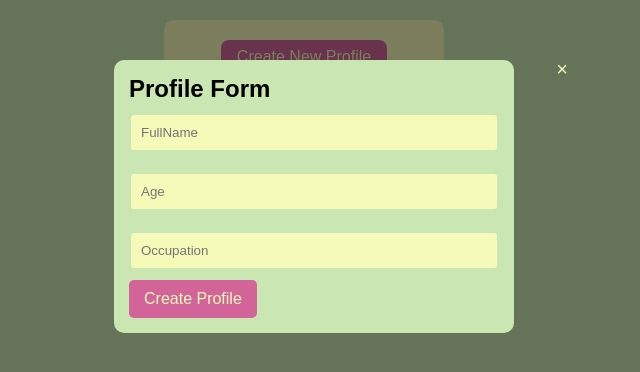
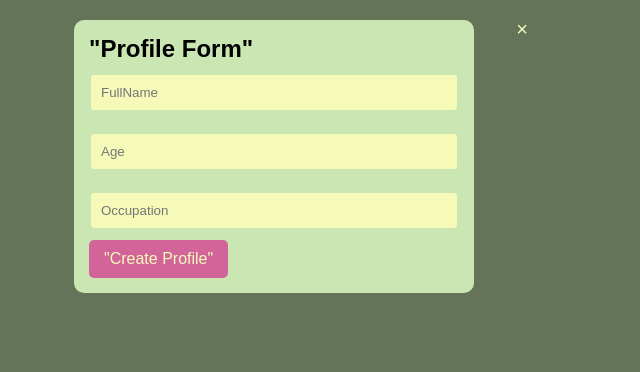
Before and after one commit to fresher2coder/mru-java-fsd, a React (Vite) app in the folder front_end/react/react_basics/: page / in a window 1280 px wide. Both pictures are taken after a click on the button "Create New Profile". Shown: the top 372 px of the page, without its empty margins (336-976 px from the left). Built offline with nearby package versions, Linux system fonts and the light colour scheme.

Commit message:
react basics: form handling curd without updated

```diff
--- a/front_end/react/react_basics/src/App.css
+++ b/front_end/react/react_basics/src/App.css
@@ -332,8 +332,31 @@ table td {
 }
 
 /* modal-sytle  */
-/* .modal {
-  content: {
-    background-color: "transparent";
-  },
-} */
+/* Modal overlay */
+.ReactModal__Overlay {
+  background-color: rgba(0, 0, 0, 0.5) !important;
+}
+
+/* Modal content */
+.ReactModal__Content {
+  background: transparent !important;
+  border: none !important;
+  width: 90% !important;
+  max-width: 500px !important;
+  margin: auto !important;
+  padding: 20px !important;
+  transition: all 0.3s ease !important;
+  position: relative !important;
+  overflow-x: hidden !important;
+}
+
+/* Close button */
+.modal-close-button {
+  position: absolute;
+  top: 10px;
+  right: 10px;
+  background: transparent;
+  border: none;
+  font-size: 20px;
+  cursor: pointer;
+}
--- a/front_end/react/react_basics/src/components/formHandling/ListCard.jsx
+++ b/front_end/react/react_basics/src/components/formHandling/ListCard.jsx
@@ -2,8 +2,8 @@
 import React from "react";
 
 function ListCard(props) {
-  const { fullname, age, occupation } = props.data;
-  const { onDelete, onEdit } = props;
+  const { fullname, age, occupation, id } = props.data;
+  const { onDelete } = props;
   return (
     <>
       <section className="card">
@@ -12,12 +12,15 @@ function ListCard(props) {
         <p>Age: {age}</p>
         <p>Occupation: {occupation}</p>
         <section className="btns">
-          <button className="btn" onClick={onDelete}>
+          <button
+            className="btn"
+            onClick={() => {
+              onDelete(id);
+            }}
+          >
             Delete
           </button>
-          <button className="btn" onClick={onEdit}>
-            Edit
-          </button>
+          <button className="btn">Edit</button>
         </section>
       </section>
     </>
--- a/front_end/react/react_basics/src/components/formHandling/Profile.jsx
+++ b/front_end/react/react_basics/src/components/formHandling/Profile.jsx
@@ -12,17 +12,6 @@ function Profile() {
   const [isModalOpen, setModalOpen] = useState(false);
 
   const addProfile = (newProfile) => {
-    // Check if a profile with the same fullname already exists
-    const isDuplicate = profiles.some(
-      (profile) =>
-        profile.fullname.toLowerCase() === newProfile.fullname.toLowerCase()
-    );
-
-    if (isDuplicate) {
-      alert("A profile with this fullname already exists!");
-      return; // Exit without adding the profile
-    }
-
     // If not a duplicate, add the new profile
     newProfile.id = generateId();
     setProfiles((profiles) => [...profiles, newProfile]);
@@ -33,20 +22,7 @@ function Profile() {
     setProfiles((profiles) => profiles.filter((profile) => profile.id !== id));
   };
 
-  const updateProfile = (updatedProfile) => {
-    setProfiles((profiles) =>
-      profiles.map((profile) =>
-        profile.id === updatedProfile.id ? updatedProfile : profile
-      )
-    );
-    setEditingProfile(null);
-    setModalOpen(false);
-  };
-
-  const openEditModal = (profile) => {
-    setEditingProfile(profile);
-    setModalOpen(true);
-  };
+  const updateProfile = () => {};
 
   return (
     <>
@@ -57,51 +33,24 @@ function Profile() {
       <ReactModal
         isOpen={isModalOpen}
         onRequestClose={() => setModalOpen(false)}
-        style={{
-          overlay: {
-            backgroundColor: "rgba(0, 0, 0, 0.5)",
-          },
-          content: {
-            background: "transparent",
-            border: "none",
-            width: "90%", // Responsive width
-            maxWidth: "500px", // Max width for large screens
-            margin: "auto",
-            padding: "20px",
-            transition: "all 0.3s ease", // Smooth transition
-            position: "relative",
-            overflowX: "hidden", // Prevent horizontal overflow
-          },
-        }}
+        className="ReactModal__Content ReactModal__Overlay"
       >
         <button
-          style={{
-            position: "absolute",
-            top: "10px",
-            right: "10px",
-            background: "transparent",
-            border: "none",
-            fontSize: "20px",
-            cursor: "pointer",
-          }}
+          className="modal-close-button"
           onClick={() => setModalOpen(false)}
         >
           &times; {/* Close button (X) */}
         </button>
-        <ProfileForm
-          addProfile={editingProfile ? updateProfile : addProfile}
-          initialData={editingProfile || {}}
-          isEditing={Boolean(editingProfile)}
-        />
+        <ProfileForm addProfile={addProfile} />
       </ReactModal>
 
       <section className="profile-card">
         {profiles.map((profile) => (
           <ListCard
             key={profile.id}
+            id={profile.id}
             data={profile}
-            onDelete={() => deleteProfile(profile.id)}
-            onEdit={() => openEditModal(profile)}
+            onDelete={deleteProfile}
           />
         ))}
       </section>
--- a/front_end/react/react_basics/src/components/formHandling/ProfileForm.jsx
+++ b/front_end/react/react_basics/src/components/formHandling/ProfileForm.jsx
@@ -1,23 +1,12 @@
 import React, { useState, useEffect } from "react";
 
 function ProfileForm(props) {
-  const { addProfile, initialData = {}, isEditing = false } = props;
+  const { addProfile } = props;
   const [formData, setFormData] = useState({
     fullname: "",
     age: "",
     occupation: "",
   });
-  const [errors, setErrors] = useState({
-    fullname: "",
-    age: "",
-    occupation: "",
-  });
-
-  useEffect(() => {
-    if (isEditing) {
-      setFormData(initialData);
-    }
-  }, [initialData, isEditing]);
 
   const handleChange = (event) => {
     setFormData((prevData) => ({
@@ -26,49 +15,17 @@ function ProfileForm(props) {
     }));
   };
 
-  const validateForm = () => {
-    let valid = true;
-    let validationErrors = { fullname: "", age: "", occupation: "" };
-
-    // Fullname validation: Only alphabets and a single space allowed
-    const fullnameRegex = /^[A-Za-z]+(?: [A-Za-z]+)*$/;
-    if (!fullnameRegex.test(formData.fullname)) {
-      validationErrors.fullname =
-        "Fullname should only contain alphabets and a single space between words.";
-      valid = false;
-    }
-
-    // Occupation validation: Only alphabets and a single space allowed
-    const occupationRegex = /^[A-Za-z]+(?: [A-Za-z]+)*$/;
-    if (!occupationRegex.test(formData.occupation)) {
-      validationErrors.occupation =
-        "Occupation should only contain alphabets and a single space between words.";
-      valid = false;
-    }
-
-    // Age validation: Age greater than 18
-    if (formData.age <= 18 || isNaN(formData.age) || formData.age === "") {
-      validationErrors.age = "Age should be greater than 18.";
-      valid = false;
-    }
-
-    setErrors(validationErrors);
-    return valid;
-  };
-
   const handleSubmit = (event) => {
     event.preventDefault();
-    if (validateForm()) {
-      addProfile(formData);
-      setFormData({ fullname: "", age: "", occupation: "" });
-      setErrors({ fullname: "", age: "", occupation: "" }); // Clear errors on successful submission
-    }
+
+    addProfile(formData);
+    setFormData({ fullname: "", age: "", occupation: "" });
   };
 
   return (
     <>
       <form className="profile-form" onSubmit={handleSubmit}>
-        <h2>{isEditing ? "Edit Profile" : "Profile Form"}</h2>
+        <h2>"Profile Form"</h2>
 
         <input
           type="text"
@@ -78,7 +35,6 @@ function ProfileForm(props) {
           required
           onChange={handleChange}
         />
-        {errors.fullname && <p className="error">{errors.fullname}</p>}
 
         <input
           type="number"
@@ -88,7 +44,6 @@ function ProfileForm(props) {
           required
           onChange={handleChange}
         />
-        {errors.age && <p className="error">{errors.age}</p>}
 
         <input
           type="text"
@@ -98,11 +53,8 @@ function ProfileForm(props) {
           required
           onChange={handleChange}
         />
-        {errors.occupation && <p className="error">{errors.occupation}</p>}
 
-        <button type="submit">
-          {isEditing ? "Update Profile" : "Create Profile"}
-        </button>
+        <button type="submit">"Create Profile"</button>
       </form>
     </>
   );
```
